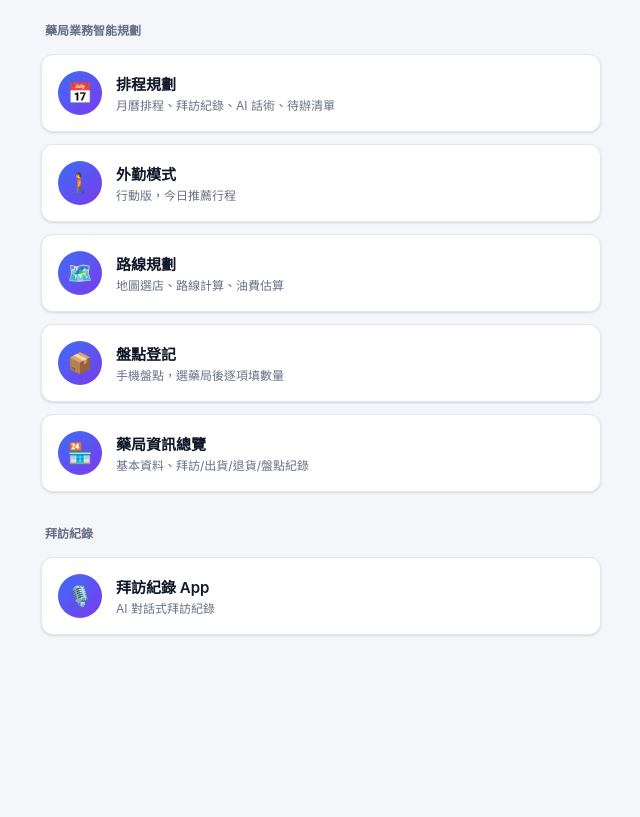
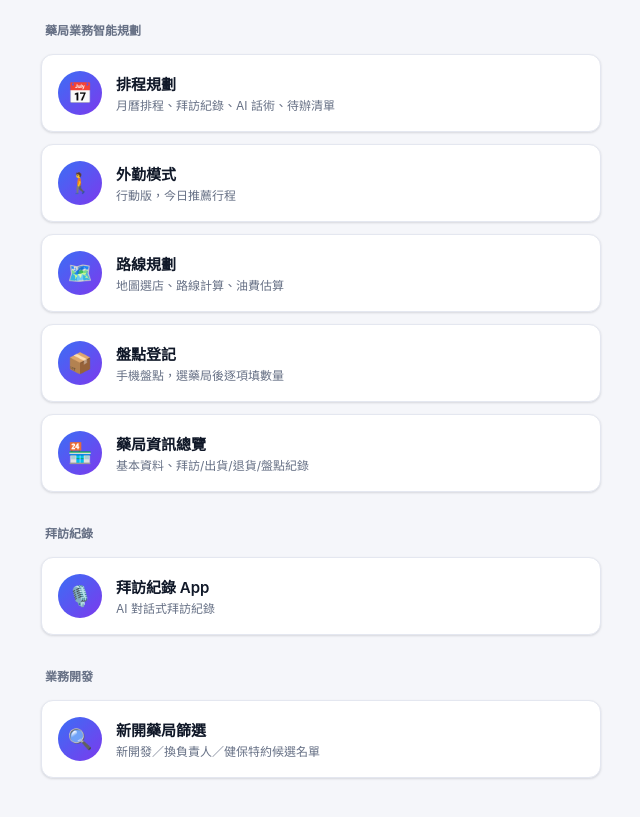
Before and after one commit to bh06211301/pharmacy-tools-hub, a plain HTML site: page index.html in a window 1280 px wide. Shown: the part 79-896 px from the top of the page, without its empty margins (319-959 px from the left). Before the commit the page ends 800 px from the top, so only its background shows below. Drawn offline with Linux system fonts and the light colour scheme.

Commit message:
入口頁加上新開藥局篩選連結

```diff
--- a/index.html
+++ b/index.html
@@ -94,6 +94,15 @@ body{
         <div class="desc">AI 對話式拜訪紀錄</div>
       </div>
     </a>
+
+    <div class="group-title">業務開發</div>
+    <a class="card" href="https://bh06211301.github.io/pharmacy-visit-app/screening.html">
+      <div class="icon">🔍</div>
+      <div>
+        <div class="label">新開藥局篩選</div>
+        <div class="desc">新開發／換負責人／健保特約候選名單</div>
+      </div>
+    </a>
   </div>
 </body>
 </html>
```
